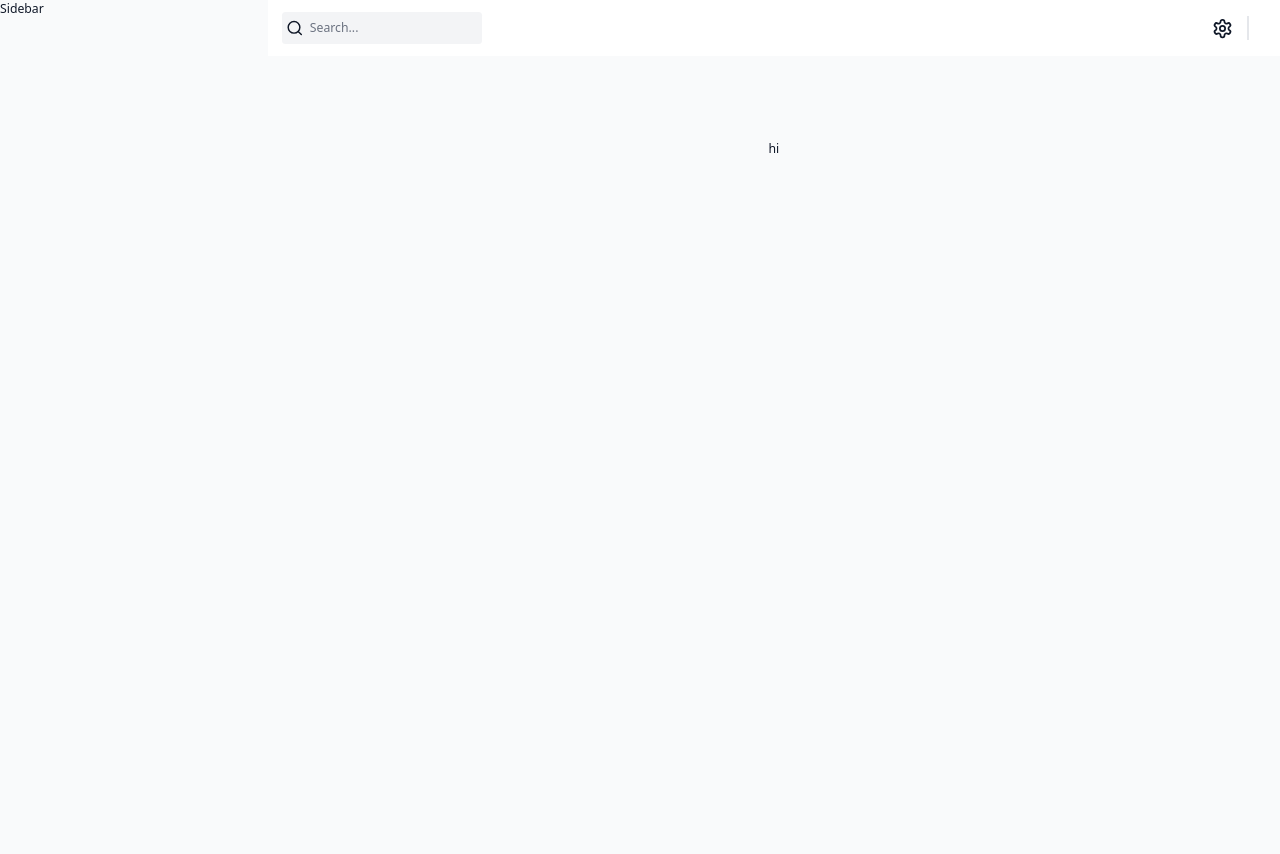
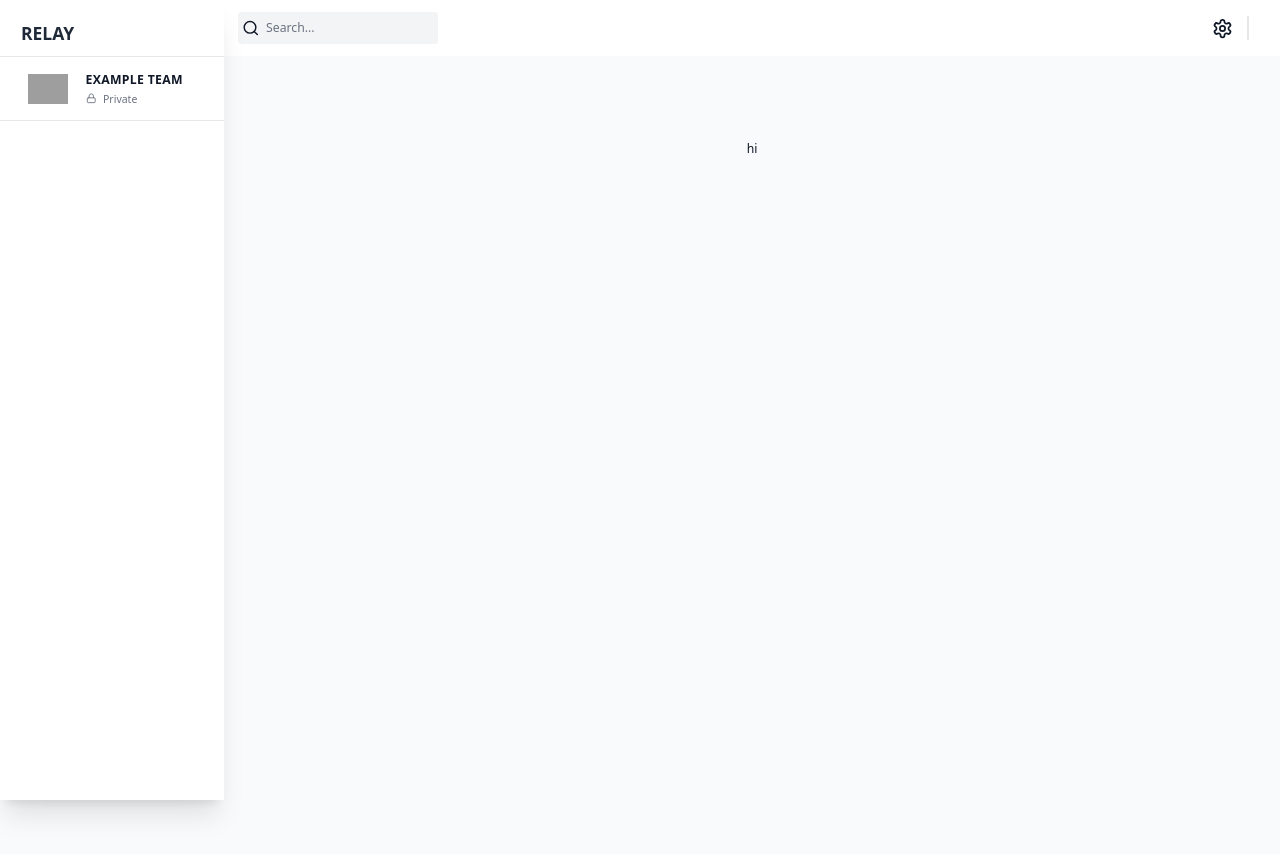
Before and after one commit to markaxelus/relay, a Next.js app in the folder client/: page / in a window 1280 px wide. Built offline with nearby package versions, Linux system fonts and the light colour scheme; grey boxes are pictures that could not be loaded.

Commit message:
Sidebar component

```diff
--- /dev/null
+++ b/client/src/app/(components)/Sidebar/index.tsx
@@ -0,0 +1,49 @@
+"use client"
+import React, { useState } from 'react'
+import Image from 'next/image';
+import { LockIcon } from 'lucide-react';
+
+const Sidebar = () => {
+    const [showProjects, setShowProjects] = useState(true);
+    const [showPriority, setShowPriority] = useState(true);
+
+    const sidebarClassNames = `fixed flex flex-col h-[100%] justify-between shadow-xl
+                                transition-all duration-300 h-full z-40 dark:bg-black
+                                overflow-y-auto bg-white w-64`
+
+    return (
+        <div className={`${sidebarClassNames}`}>
+            <div className="flex h-[100%] w-full flex-col justify-start">
+                {/* Top Logo */}
+                <div className="z-50 flex min-h-[56px] w-64 items-center justify-between bg-white px-6 pt-3 dark:bg-black">
+                    <div className="text-xl font-bold text-gray-800 dark:text-white">
+                        RELAY
+                    </div>
+                </div>
+
+                {/* Team */}
+                <div className="flex items-center gap-5 border-y-[1.5px] border-gray-200 px-8 py-4 dark:border-gray-700">
+                    <Image
+                        src="/logo.png"
+                        alt="logo"
+                        width={40}
+                        height={40}
+                    />
+                    <div className="div">
+                        <h3 className="text-md font-bold tracking-wide dark:text-gray-200">
+                            EXAMPLE TEAM
+                        </h3>
+                        <div className="mt-1 flex items-start gap-2">
+                            <LockIcon className='mt-[0.1rem] h-3 w-3 text-gray-500 dark:text-gray-400' />
+                            <p className="text-xs text-gray-500">Private</p>
+                        </div>
+                    </div>
+                </div>
+
+                {/* Navbar Links */}
+            </div>
+        </div>
+    )
+}
+
+export default Sidebar;
--- a/client/src/app/dashboardWrapper.tsx
+++ b/client/src/app/dashboardWrapper.tsx
@@ -1,5 +1,6 @@
 import React from 'react'
 import Navbar from '@/app/(components)/Navbar'
+import Sidebar from '@/app/(components)/Sidebar'
 
 type Props = {
     children: React.ReactNode;
@@ -9,7 +10,7 @@
   return (
     <div className='flex min-h-screen w-full bg-gray-50 text-gray-900'>
         {/* Sidebar */}
-        Sidebar
+        <Sidebar />
         <main className={`flex w-full flex-col bg-gray-50 md:pl-64 dark:bg-dark-bg`}>
             {/* Navbar */}
             <Navbar />
```
